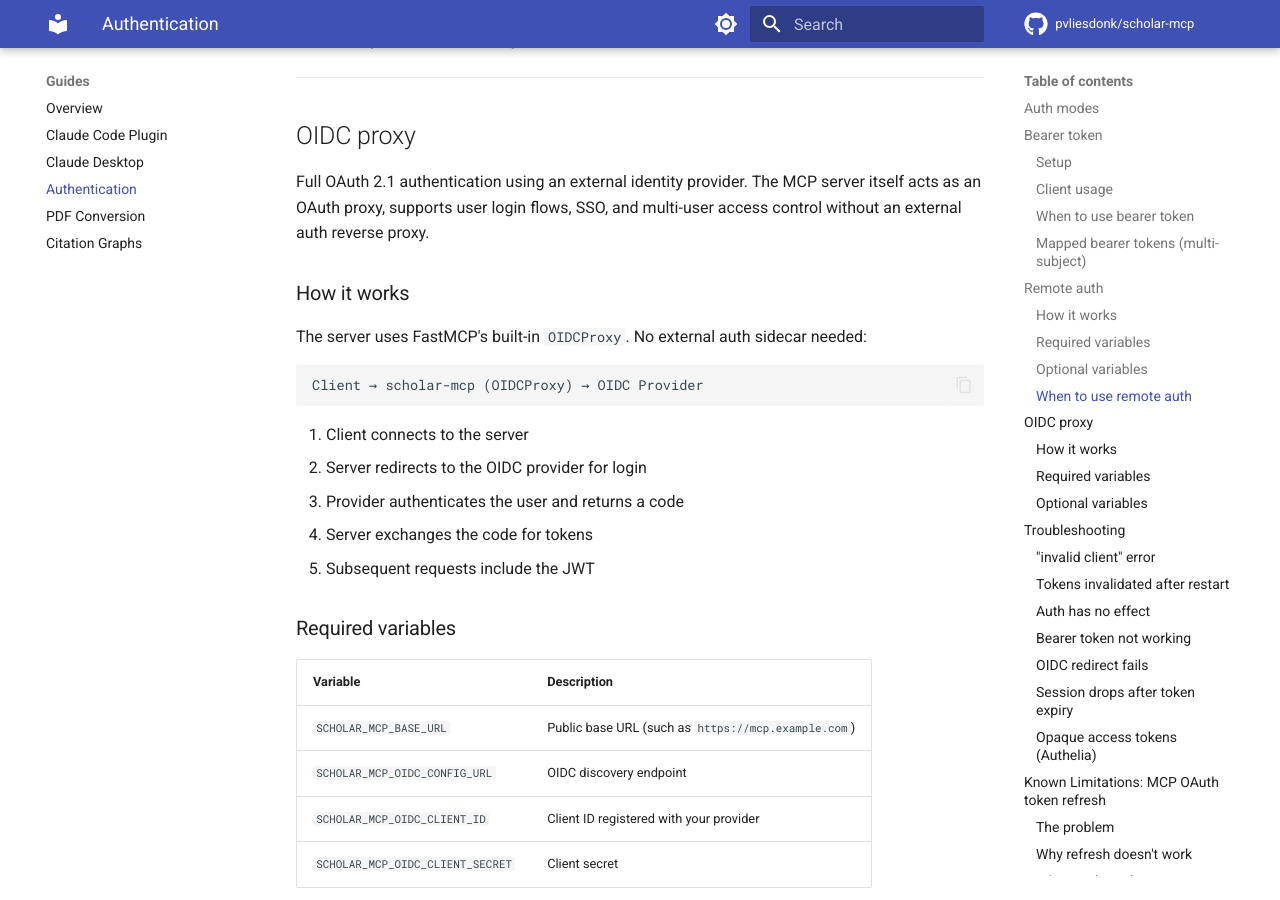
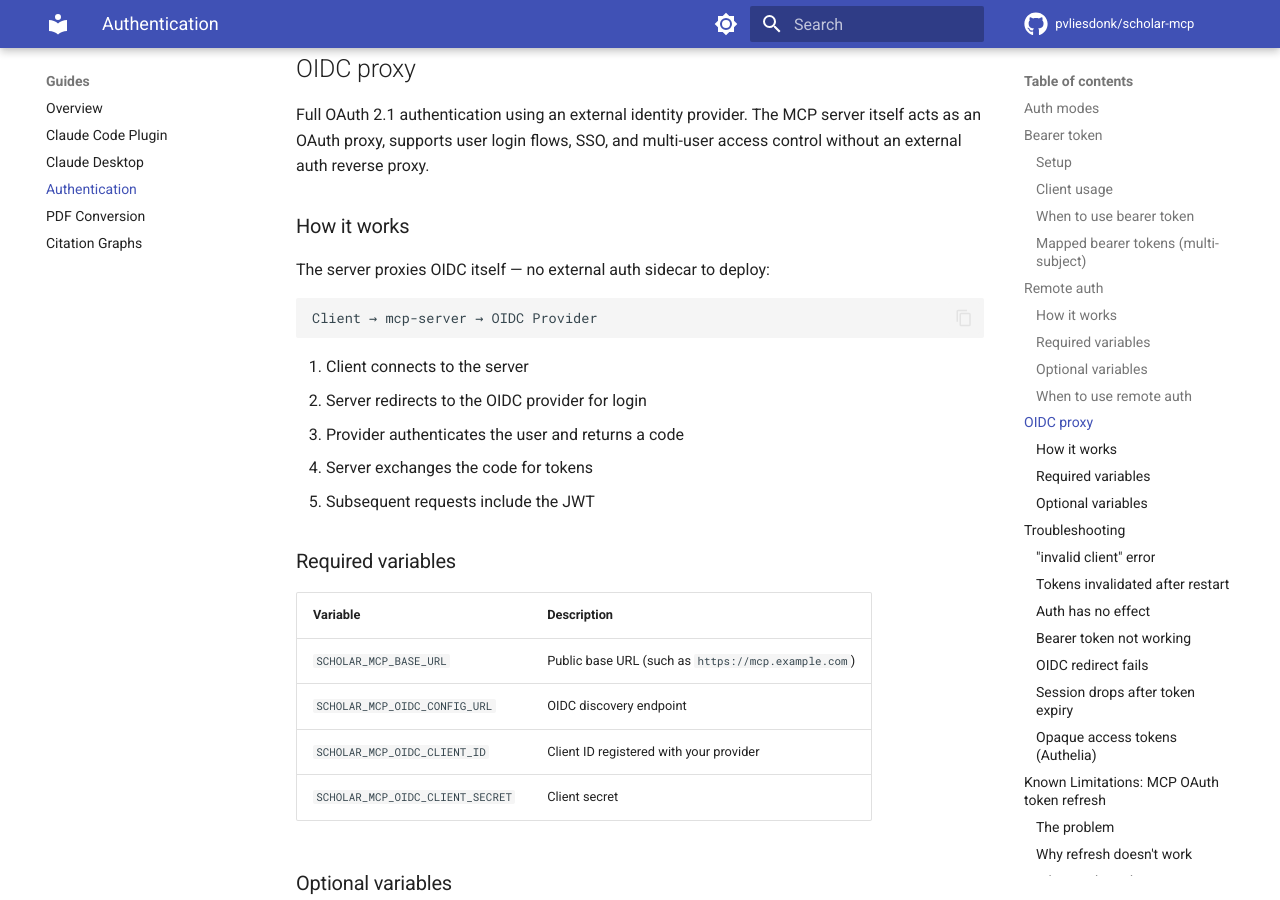
Before and after one commit to pvliesdonk/scholar-mcp, an MkDocs documentation site: the page built from docs/guides/authentication.md, in a window 1280 px wide and 900 px high, scrolled down 3630 px. Built offline with MkDocs 1.6.1 and Material for MkDocs 9.7.7, drawn with Linux system fonts in a browser that asks for light colours; comment, search, counter and statistics services are not loaded; the version menu is left out; some of the changed text lies outside the part shown.

````diff
--- a/docs/guides/authentication.md
+++ b/docs/guides/authentication.md
@@ -75,8 +75,6 @@ The bearer-token mode above shares one subject across every authenticated caller
 
 Each token resolves to a distinct subject string for downstream attribution. Subject strings are opaque: the `<kind>:<id>` convention (`user:`, `service:`, `token:`) is documentation only. When `BEARER_TOKENS_FILE` is set it overrides `BEARER_TOKEN` (a `WARNING` is logged if both are present). A missing or malformed file aborts startup with `ConfigurationError` rather than silently denying every request.
 
-For the per-tool authorization that consumes these subjects, see the **Authorization (opt-in)** section of the project [README](https://github.com/pvliesdonk/scholar-mcp#authorization-opt-in).
-
 ---
 
 ## Remote auth
@@ -122,10 +120,10 @@ Full OAuth 2.1 authentication using an external identity provider. The MCP serve
 
 ### How it works
 
-The server uses FastMCP's built-in `OIDCProxy`. No external auth sidecar needed:
+The server proxies OIDC itself — no external auth sidecar to deploy:
 
 ```
-Client → scholar-mcp (OIDCProxy) → OIDC Provider
+Client → mcp-server → OIDC Provider
 ```
 
 1. Client connects to the server
--- a/pyproject.toml
+++ b/pyproject.toml
@@ -17,9 +17,7 @@ classifiers = [
     "License :: OSI Approved :: MIT License",
 ]
 dependencies = [
-    # fastmcp + httpx + uvicorn come transitively via fastmcp-pvl-core;
-    # only list deps scholar uses DIRECTLY here.
-    "fastmcp-pvl-core>=3.2.0,<4",
+    "fastmcp-pvl-core>=4.0.0,<5",
     "typer>=0.12",
     # PROJECT-DEPS-START — domain dependencies; kept across copier update
     "httpx",
````
Also changed, not shown: README.md (+3 -38 lines).
